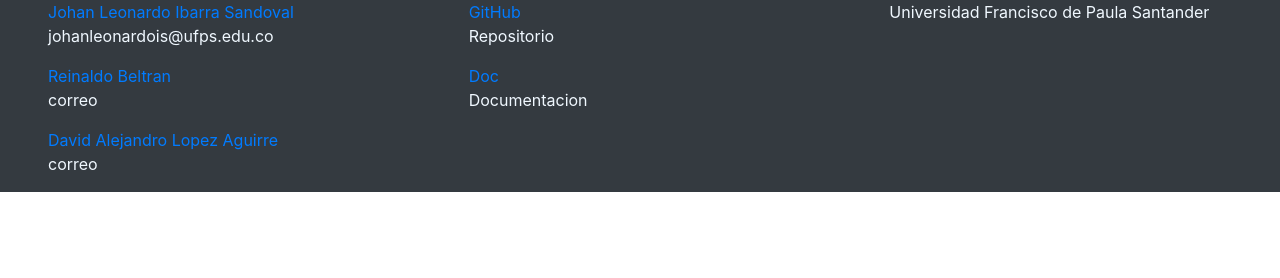
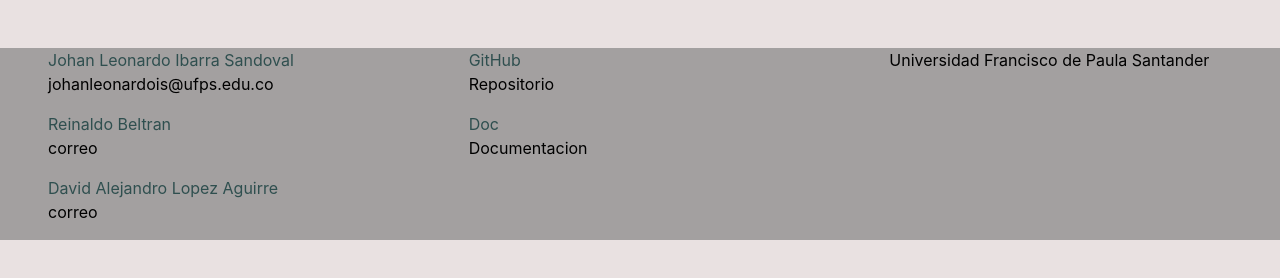
Before and after one commit to ReinaldoBeltran/proyectoweb, a plain HTML site: page web/Plantillas/footer.html in a window 1280 px wide. Drawn offline with nearby package versions, Linux system fonts and the light colour scheme; files that its build step writes are made by us from their sources.

Commit message:
agregada paleta de colores

```diff
--- a/web/Plantillas/footer.html
+++ b/web/Plantillas/footer.html
@@ -9,7 +9,7 @@
     <link rel="stylesheet" href="css/estilos.css">
 </head>
 <body>
-    <div class="footer bg-dark">
+    <div class="footer mt-5">
         <div class="row">
             <div class="col ml-5">
 
--- a/web/css/estilos.css
+++ b/web/css/estilos.css
@@ -1,11 +1,31 @@
 h1{
-    color: white;
+    color: black;
 }
 .footer{
-    color: aliceblue;
+    color: black;
+    background-color: #A3A0A0;
+}
+.footer a{
+    color: darkslategray;
+}
+#navStyle{
+    background-color: #E6C3C3;
 }
 @media screen and (max-width: 800px){
     img{
         display: none;
     }
 }
+body{
+    background-color: #E9E1E1;
+}
+/*
+Paleta
+
+Fuerte: #E6C3C3
+Cuerpo: #E6D4D4
+Ligero: #E9E1E1
+Footer: #A3A0A0
+
+
+*/
```
Also changed, not shown: web/Plantillas/navbar.html (+1 -1 lines).
